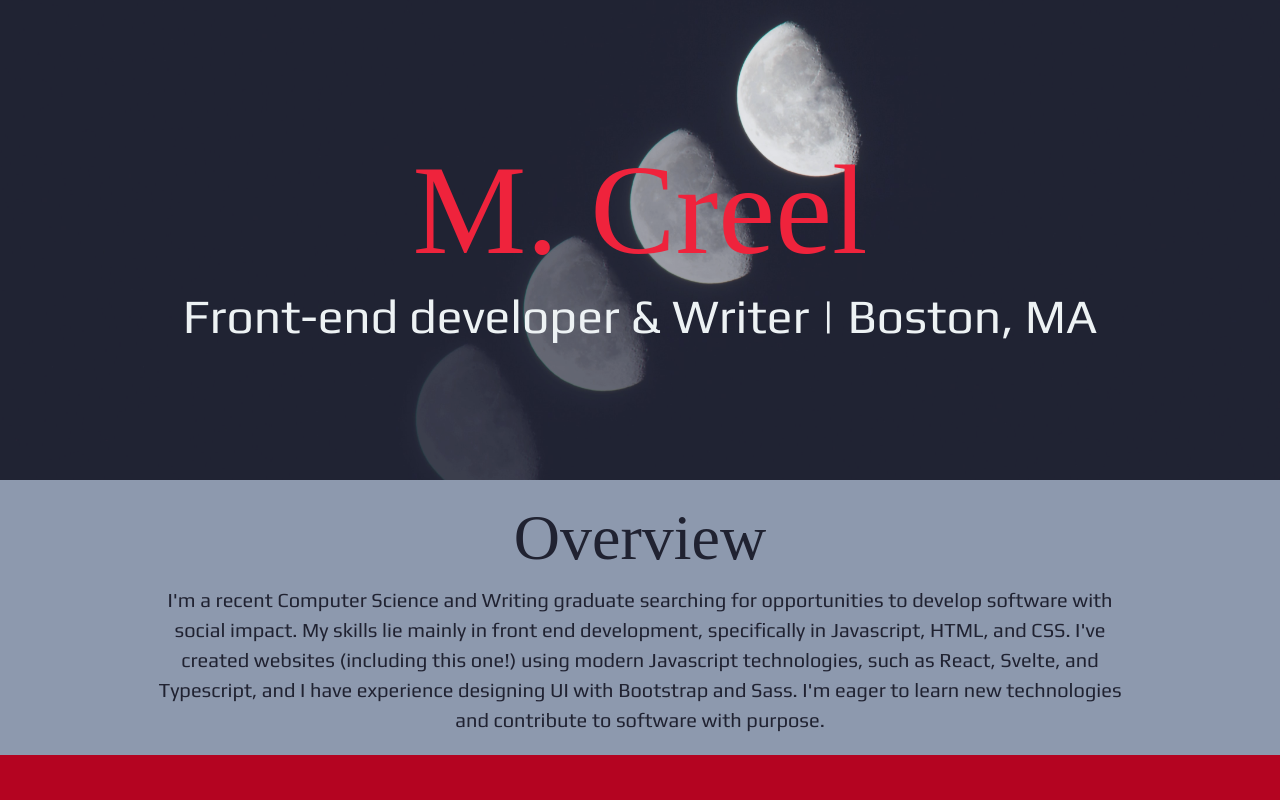
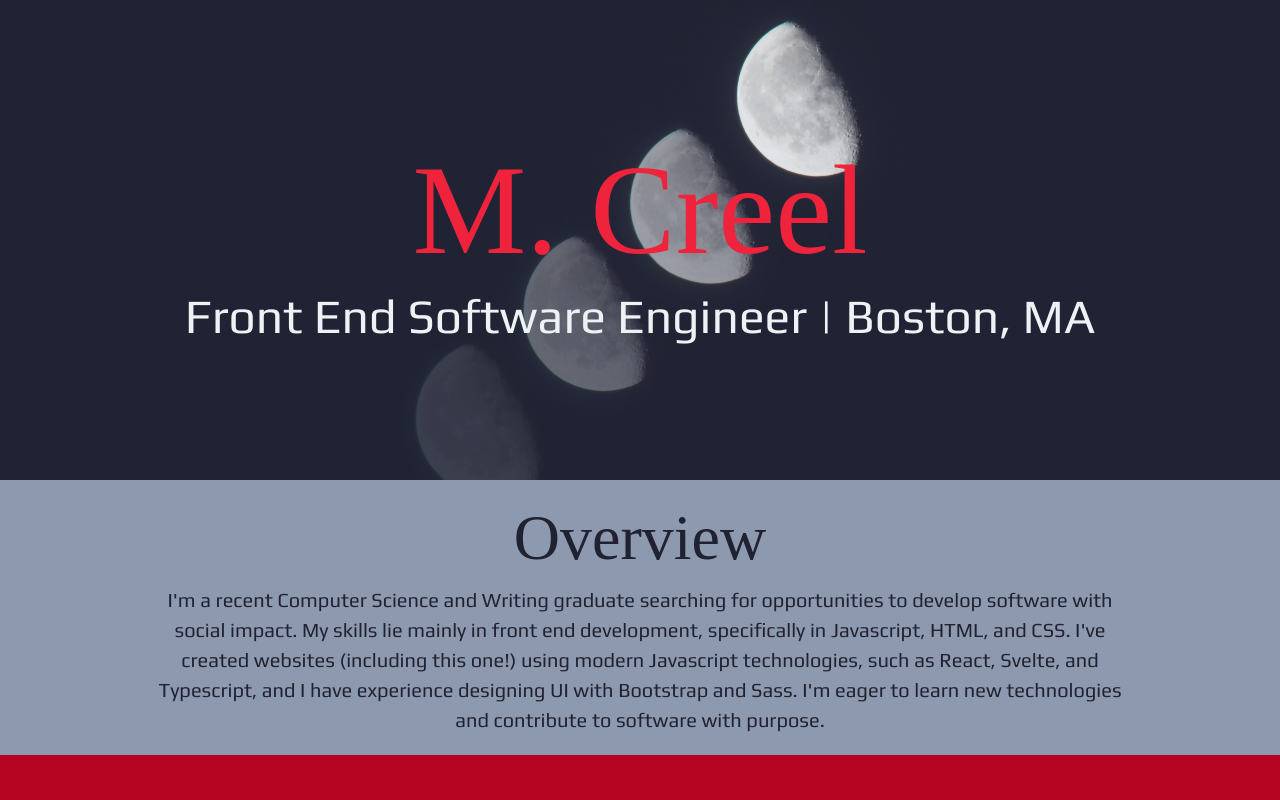
Before and after one commit to mariecreel/portfolio, a React (Create React App) app in the folder portfolio-site/: page / in a window 1280 px wide. Shown: the top 800 px of the page. Built offline with nearby package versions, Linux system fonts and the light colour scheme; a web font is replaced by a local one.

Commit message:
changed ProjectCards name to ProjectCarousel to more accurately represent what the component creates

```diff
--- a/portfolio-site/src/App.js
+++ b/portfolio-site/src/App.js
@@ -1,5 +1,5 @@
 import './App.css';
-import ProjectCards from './Components/ProjectCards.js';
+import ProjectCarousel from './Components/ProjectCarousel.js';
 import Contact from './Components/Contact.js';
 
 function App() {
@@ -7,7 +7,7 @@ function App() {
     <div className="App">
       <header className="App-header container-fluid">
       <h1 className="title">M. Creel</h1>
-      <h2 className="subtitle">Front-end developer & Writer | Boston, MA</h2>
+      <h2 className="subtitle">Front End Software Engineer | Boston, MA</h2>
       </header>
       <div className="overview container-fluid">
         <h1 className="overview-title">Overview</h1>
@@ -23,8 +23,8 @@ function App() {
           </div>
         </div>
       </div>
-        <ProjectCards/>
-        <Contact/>
+      <ProjectCarousel/>
+      <Contact/>
     </div>
   );
 }
--- a/portfolio-site/src/Components/ProjectCards.js
+++ b/portfolio-site/src/Components/ProjectCarousel.js
@@ -5,7 +5,7 @@ const projectsList = projects.projects;
 
 console.log(projectsList)
 
-export default function ProjectCards(){
+export default function ProjectCarousel(){
   return (
     <div className="projects container-fluid">
       <h1 className="projects-title">Projects</h1>
```
